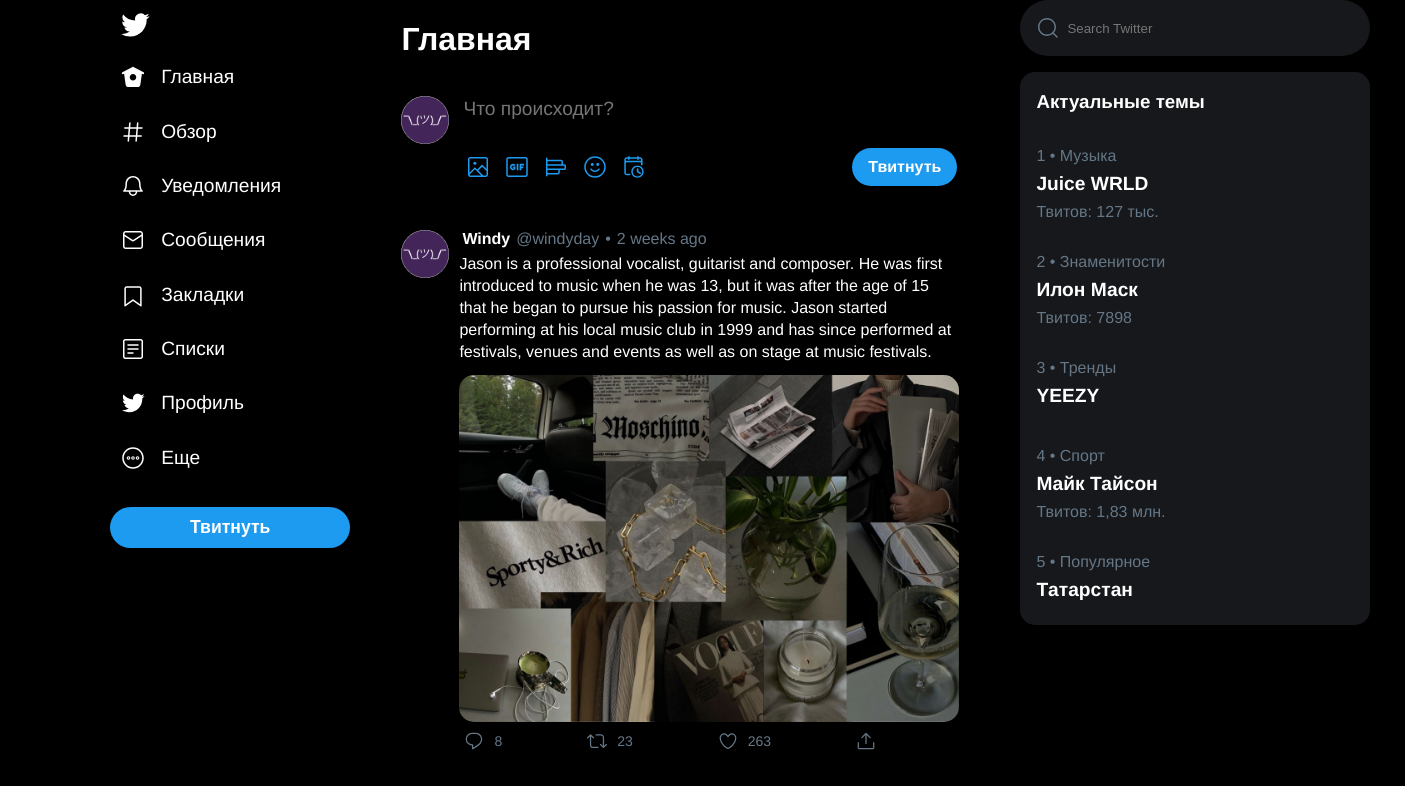
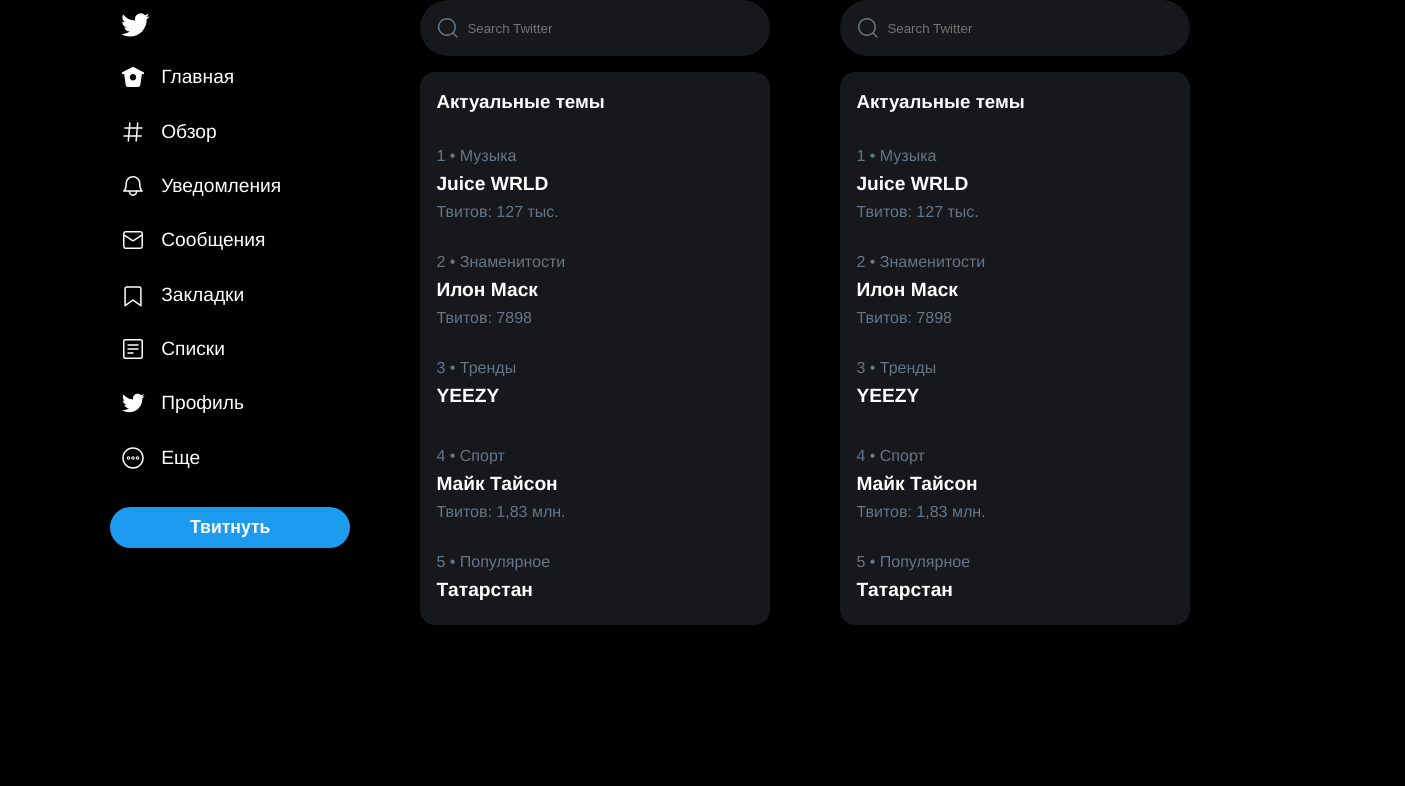
Before and after one commit to fiftysev/twitterReact, a React (Create React App) app: page /explore in a window 1280 px wide. Shown: the top 786 px of the page, 1405 px wide, since content can reach past the window. Built offline with nearby package versions, Linux system fonts and the light colour scheme.

Commit message:
Initial feature commit Create Explore page, change ActualSidebar structure for reusable in other pages more comfortable

```diff
--- a/src/App.tsx
+++ b/src/App.tsx
@@ -8,6 +8,7 @@
 import User from "./pages/User";
 import Profile from "./pages/Profile";
 import Notifications from "./pages/Notifications";
+import Explore from "./pages/Explore";
 
 const App = () => {
   return (
@@ -18,6 +19,7 @@
         <Route path={"/login"} component={SignIn} />
         <Route path={"/user/:login"} component={User} />
         <Route path={"/notifications"} component={Notifications} />
+        <Route path={"/explore"} component={Explore} />
         <Route path={"/"} component={Home} />
       </Switch>
     </Router>
--- a/src/Layout.tsx
+++ b/src/Layout.tsx
@@ -61,7 +61,10 @@
   <div className="container">
     <Sidebar listOfItems={sidebarItems} />
     {props.children}
-    <ActualSidebar actualData={actualSidebarItems} />
+    <ActualSidebar
+      actualData={actualSidebarItems}
+      sidebarTitle={"Актуальное"}
+    />
   </div>
 );
 
--- /dev/null
+++ b/src/pages/Explore.tsx
@@ -0,0 +1,26 @@
+import ActualSidebar from "../components/ActualSidebar/ActualSidebar";
+import Feed from "../Feed";
+import Layout from "../Layout";
+
+const actualSidebarItems = [
+  { category: "Музыка", title: "Juice WRLD", countOfTweets: "127 тыс." },
+  { category: "Знаменитости", title: "Илон Маск", countOfTweets: "7898" },
+  { category: "Тренды", title: "YEEZY" },
+  { category: "Спорт", title: "Майк Тайсон", countOfTweets: "1,83 млн." },
+  { category: "Популярное", title: "Tатарстан" },
+];
+
+const Explore = () => {
+  return (
+    <Layout>
+      <Feed>
+        <ActualSidebar
+          actualData={actualSidebarItems}
+          sidebarTitle={"Актуальноe"}
+        />
+      </Feed>
+    </Layout>
+  );
+};
+
+export default Explore;
```
Also changed, not shown: src/components/ActualSidebar/ActualSidebar.tsx (+5 -2 lines), src/components/ActualSidebar/ActualSidebarElement.tsx (+4 -3 lines).
